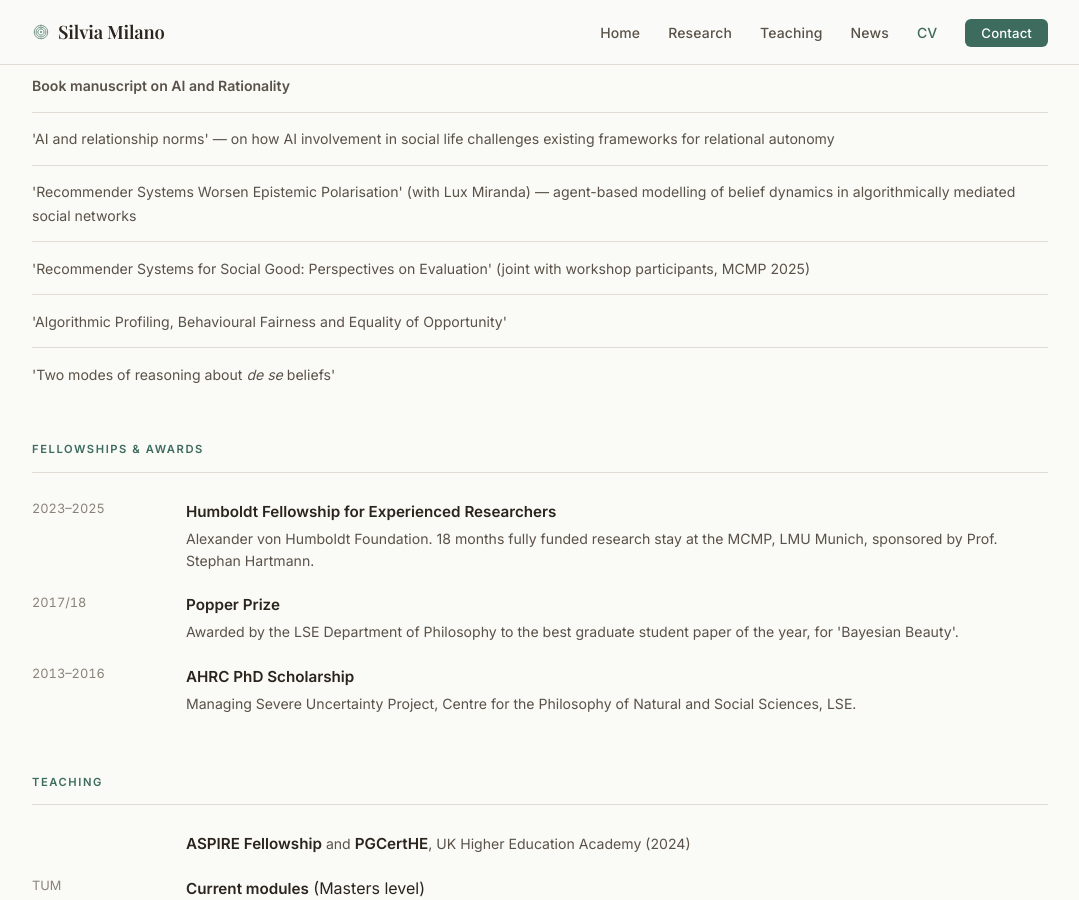
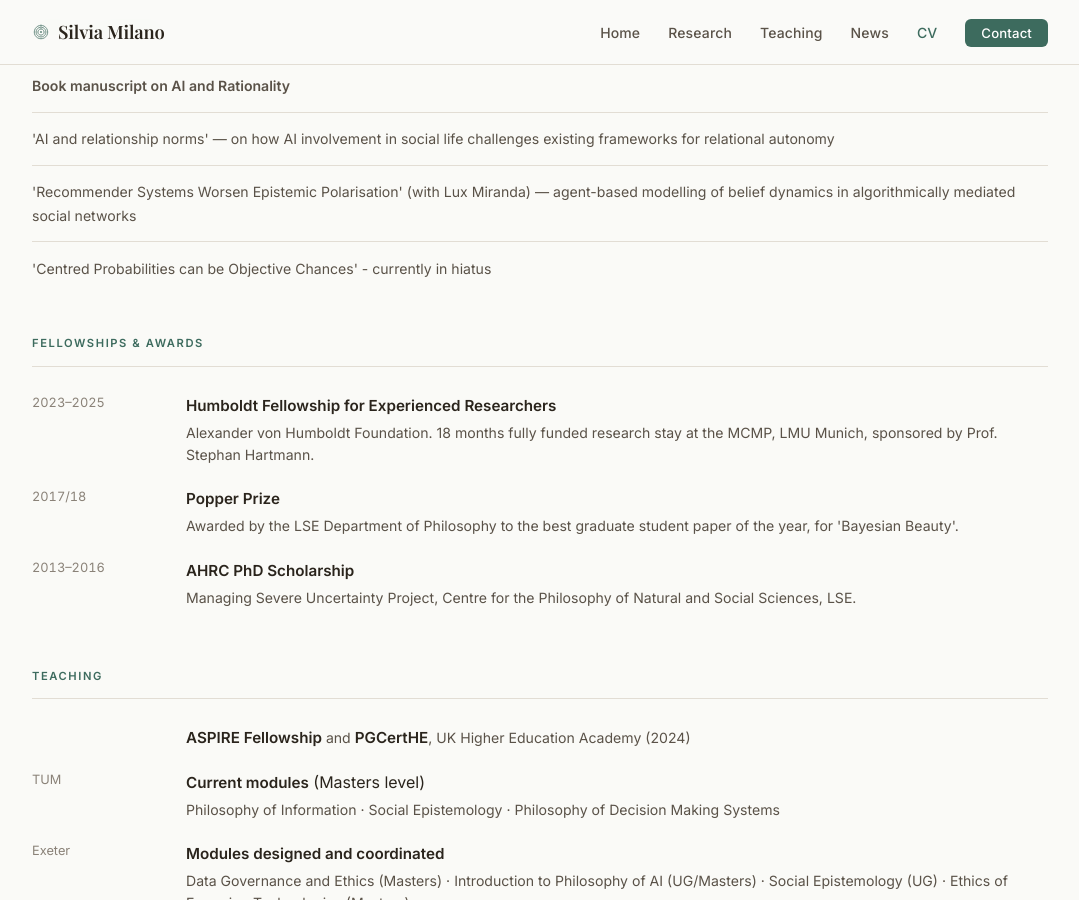
Before and after one commit to capt-c/silvia-milano-website, a Jekyll site: the page built from silvia-milano-site/cv.html, in a window 1280 px wide and 900 px high, scrolled down 3443 px. Shown: the whole window, without its empty margins (100-1179 px from the left). Built offline with Jekyll 4.4.1, drawn with Linux system fonts in a browser that asks for light colours; some web fonts are replaced.

Commit message:
Update cv.html

```diff
--- a/silvia-milano-site/cv.html
+++ b/silvia-milano-site/cv.html
@@ -278,9 +278,7 @@ description: "Academic CV of Silvia Milano — philosopher at TU Munich working
       <li class="cv-pub-item"><strong>Book manuscript on AI and Rationality</strong></li>
       <li class="cv-pub-item">'AI and relationship norms' — on how AI involvement in social life challenges existing frameworks for relational autonomy</li>
       <li class="cv-pub-item">'Recommender Systems Worsen Epistemic Polarisation' (with Lux Miranda) — agent-based modelling of belief dynamics in algorithmically mediated social networks</li>
-      <li class="cv-pub-item">'Recommender Systems for Social Good: Perspectives on Evaluation' (joint with workshop participants, MCMP 2025)</li>
-      <li class="cv-pub-item">'Algorithmic Profiling, Behavioural Fairness and Equality of Opportunity'</li>
-      <li class="cv-pub-item">'Two modes of reasoning about <em>de se</em> beliefs'</li>
+      <li class="cv-pub-item">'Centred Probabilities can be Objective Chances' - currently in hiatus</li>
     </ul>
   </div>
 
```
